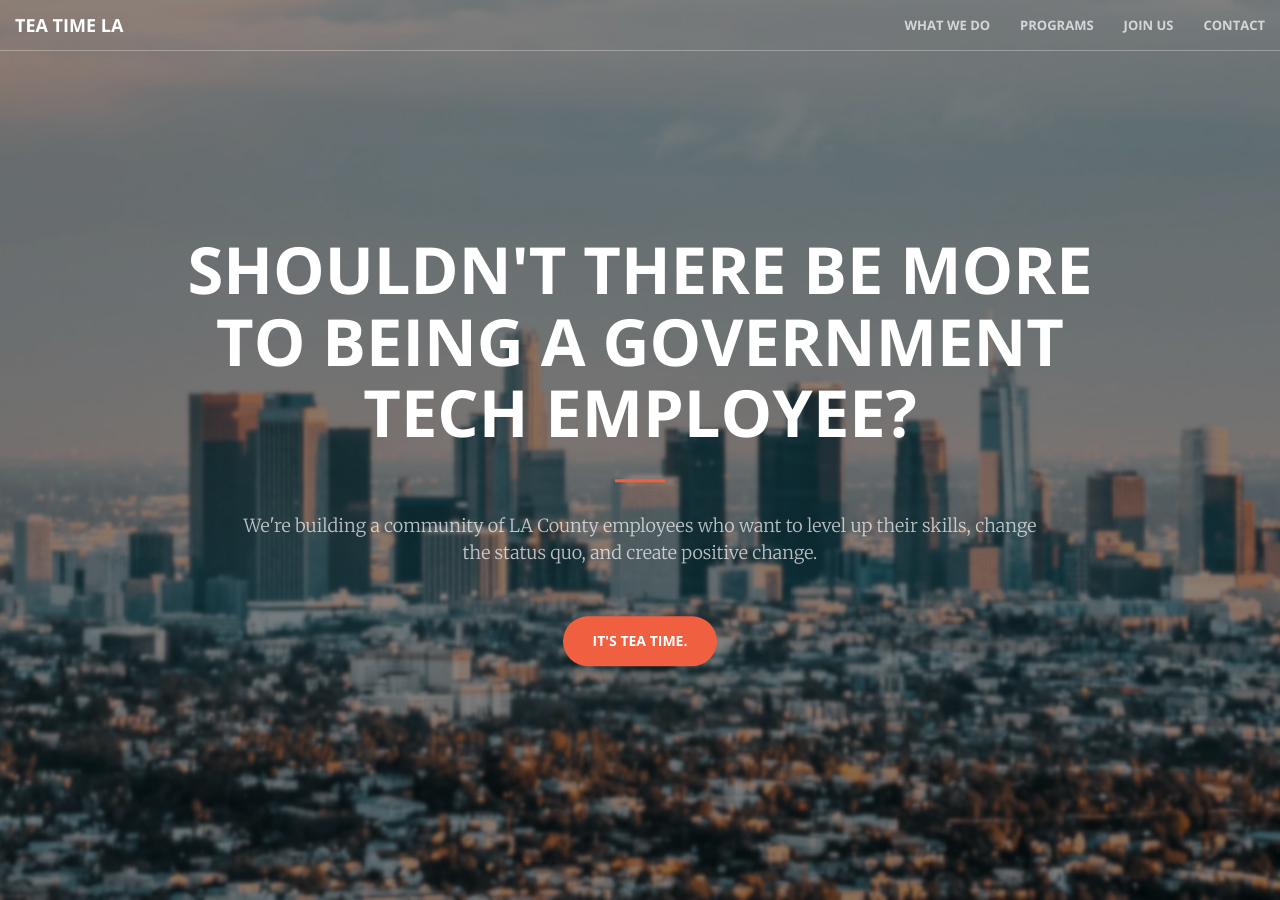
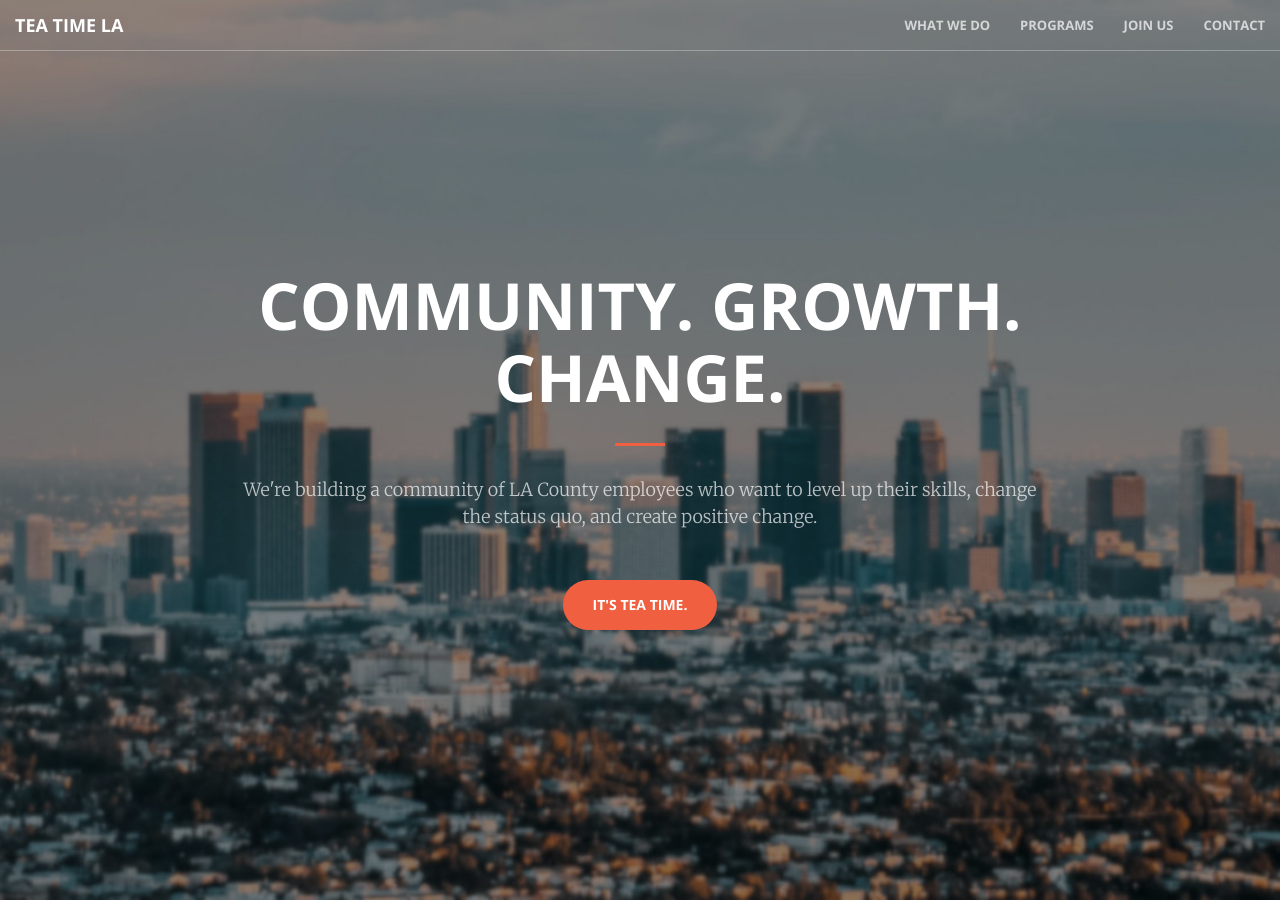
Before and after one commit to teatimela-org/teatimela-org.github.io, a Jekyll site: the page built from index.html, in a window 1280 px wide and 900 px high. Built offline with Jekyll 4.4.1, drawn with Linux system fonts in a browser that asks for light colours.

Commit message:
Update intro text

```diff
--- a/_includes/header.html
+++ b/_includes/header.html
@@ -1,7 +1,7 @@
 <header>
     <div class="header-content">
         <div class="header-content-inner">
-            <h1>Shouldn't there be more to being a government tech employee?</h1>
+            <h1>Community. Growth. Change.</h1>
             <hr>
             <p>We're building a community of LA County employees who want to level up their skills, change the status quo, and create positive change.</p>
             <a href="#what-we-do" class="btn btn-primary btn-xl page-scroll">It's TEA time.</a>
```
